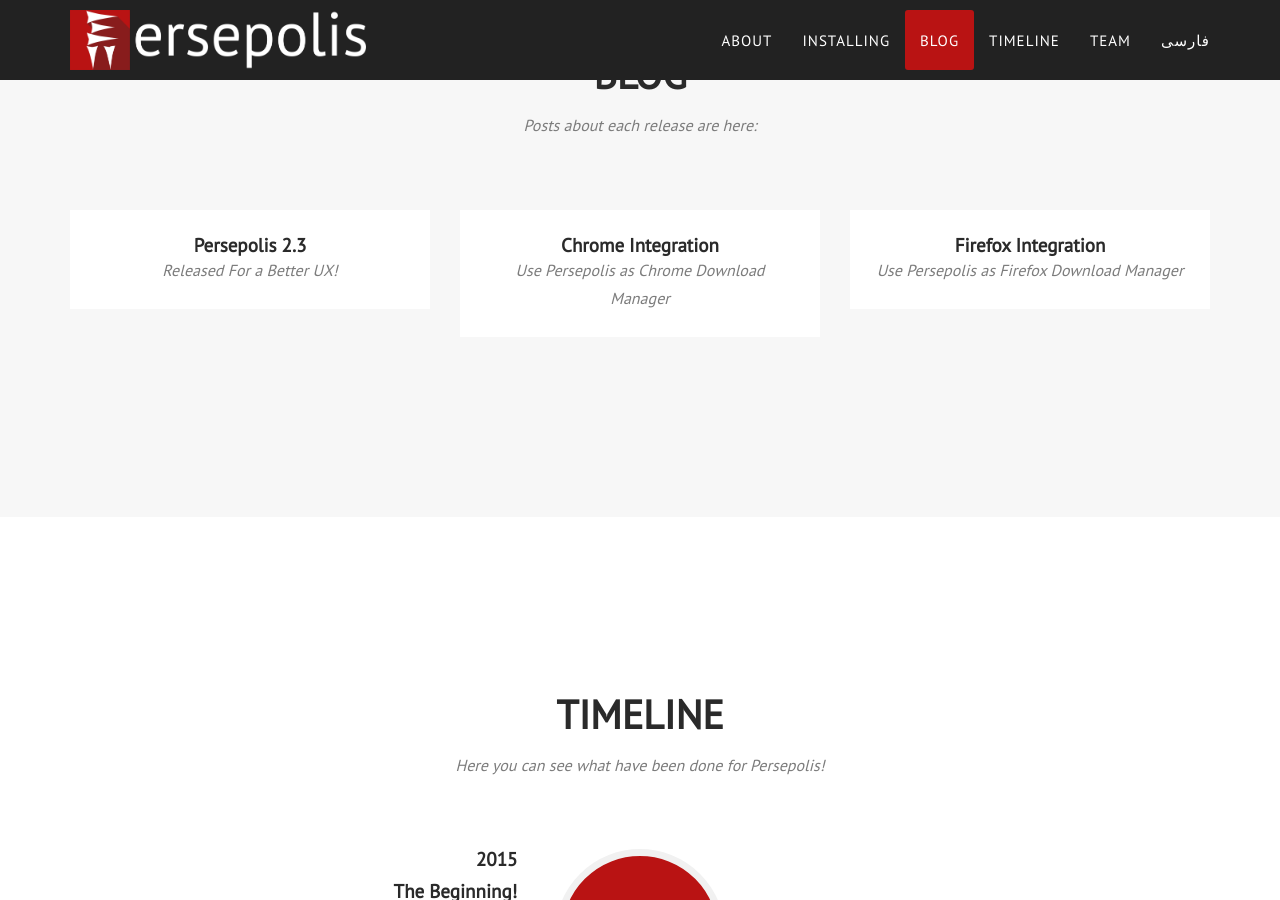
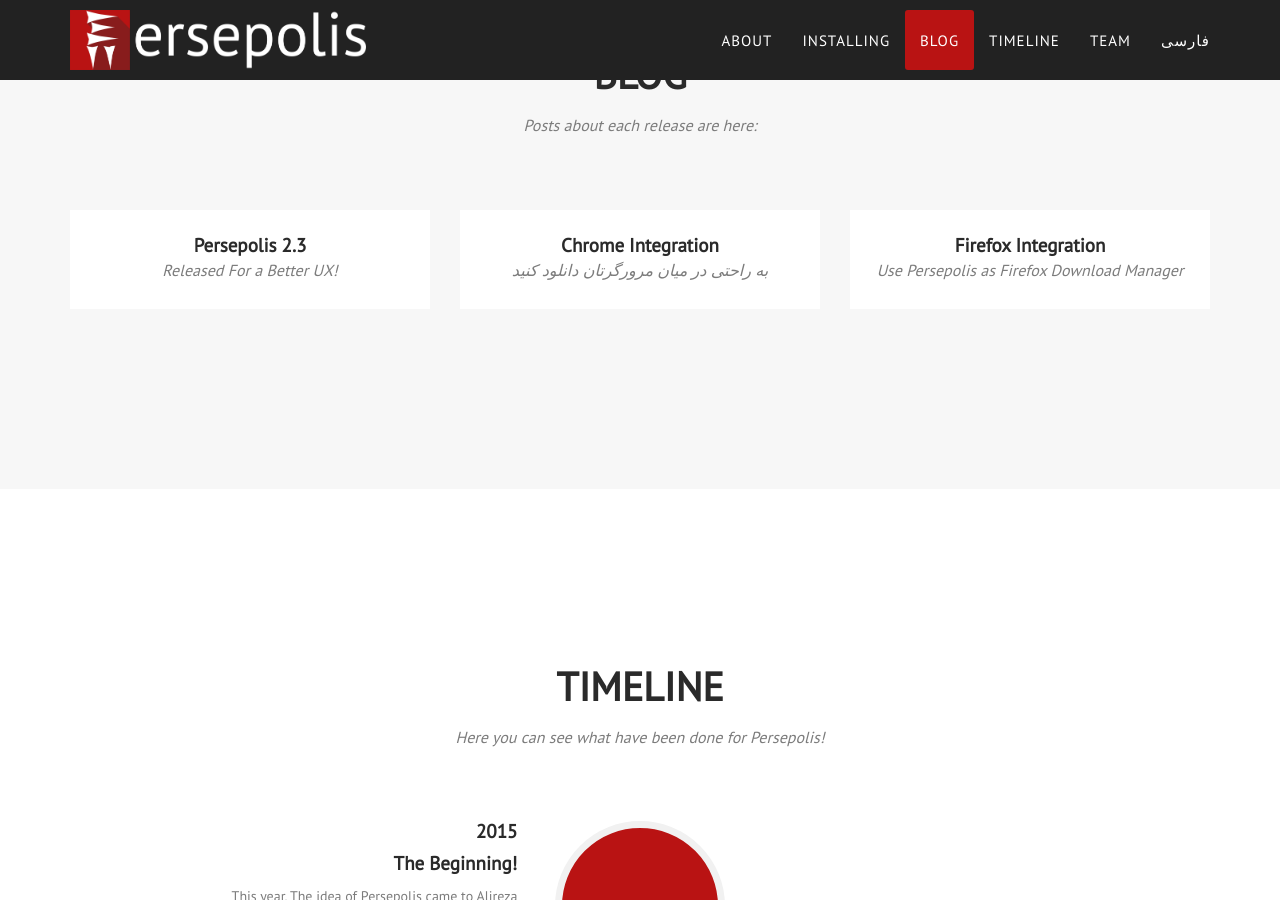
Before and after one commit to mavahedinia/mr0null.github.io, a Jekyll site: the page built from _posts/2017-1-10-chrome-integration.markdown, in a window 1280 px wide and 900 px high, scrolled down 2896 px. Built offline with Jekyll 4.4.1, drawn with Linux system fonts in a browser that asks for light colours; some web fonts are replaced.

Commit message:
Added Persian Desc. For Chrome Ext.

```diff
--- a/_posts/2017-1-10-chrome-integration.markdown
+++ b/_posts/2017-1-10-chrome-integration.markdown
@@ -1,6 +1,6 @@
 ---
 title:  Chrome Integration
-subtitle: Use Persepolis as Chrome Download Manager
+subtitle: به راحتی در میان مرورگرتان دانلود کنید
 layout: default
 tags:
   - en
@@ -14,10 +14,11 @@ category: Integration
 ---
 
 <p class="pabout" >
-  Download And Install Persepolis Download Manager From
+  افزونه کروم را
   <a href="https://chrome.google.com/webstore/detail/persepolis-download-manag/legimlagjjoghkoedakdjhocbeomojao" target="_blank">
-    Chrome Store
-  </a><br/>
+   از اینجا
+  </a>
+  نصب کنید<br/>
   <p class="pabout">
-  After Installation, Open Persepolis And Click On `Help` Menu, Then Choose `Browser Intrgration`, Select Chromium And You're Done!
+  بعد از نصب، پرسپولیس را اجرا کنید و از منوی help, گزینه Browser Integration را انتخاب و مرورگر کروم را فعال کنید.
   </p>
```
